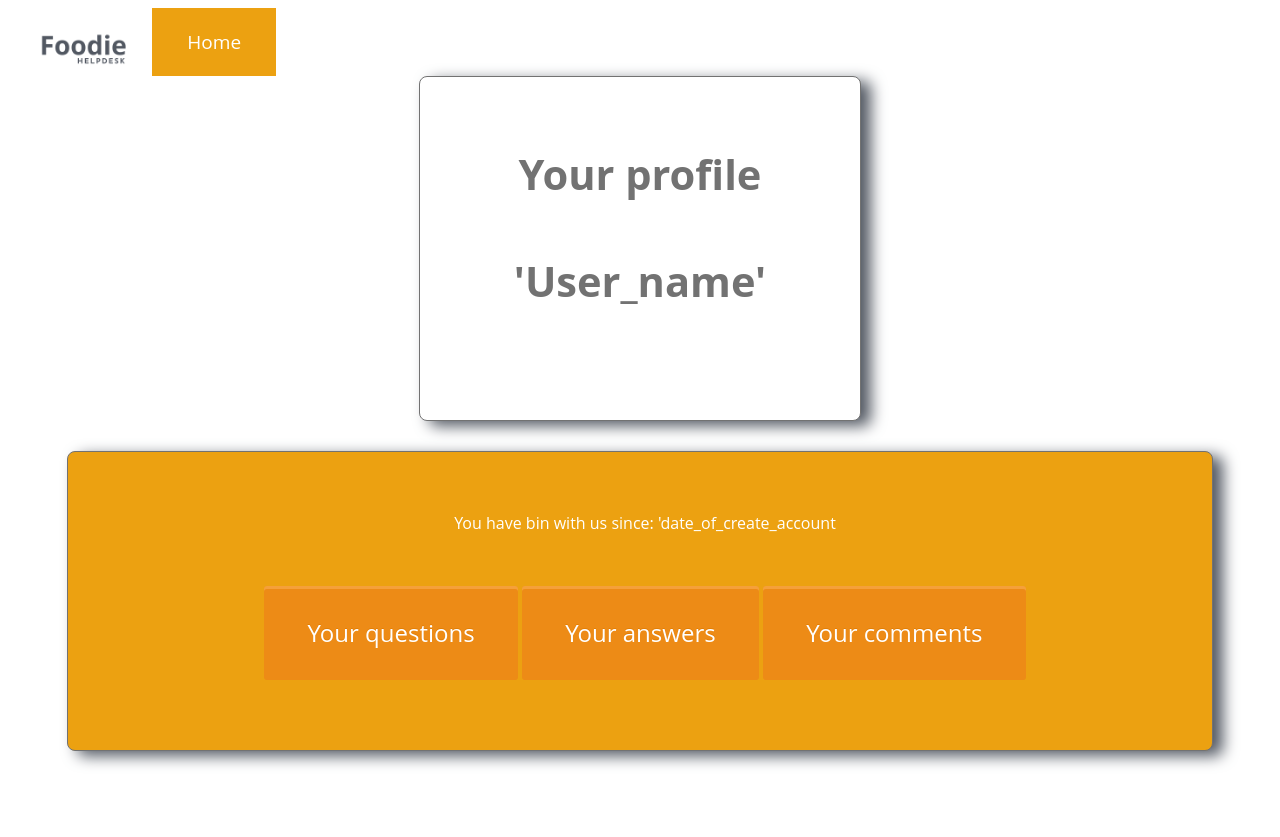
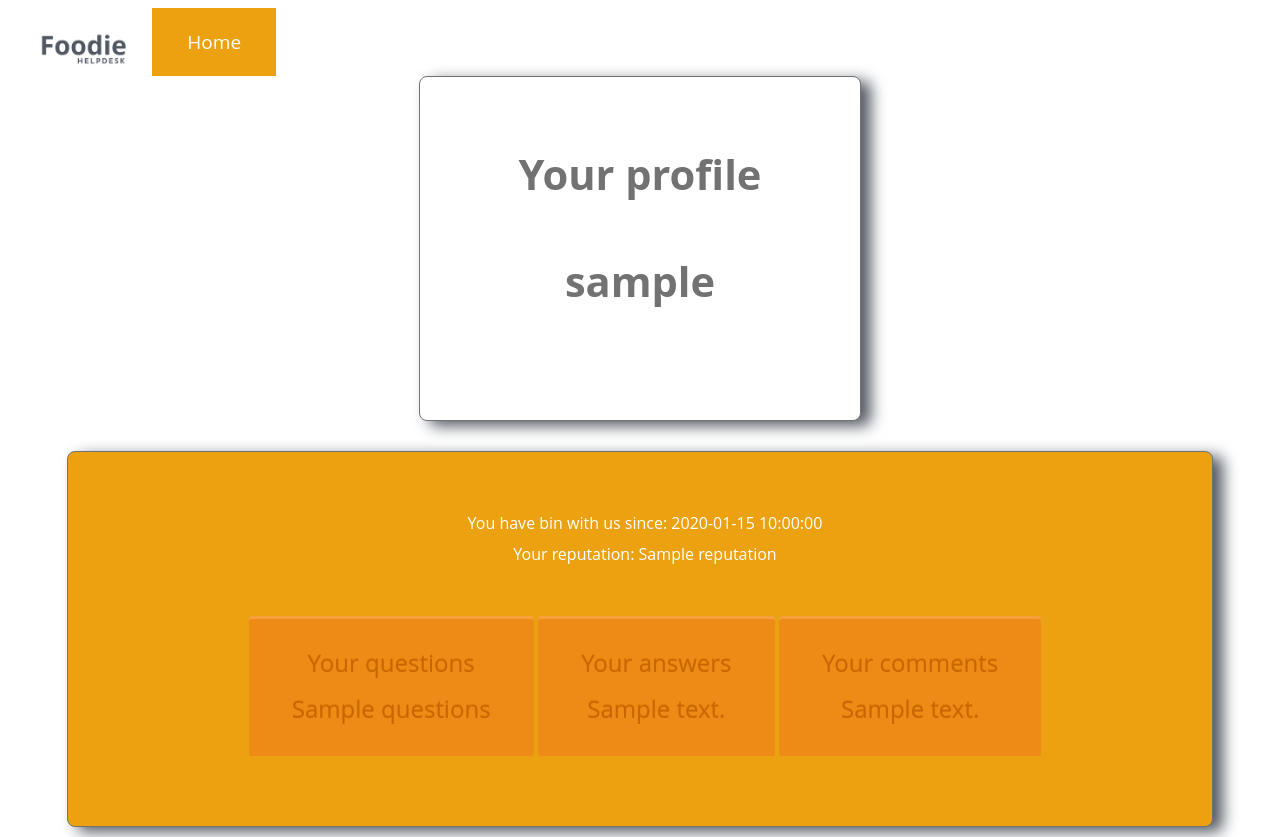
Before and after one commit to michal-bed/ask-mate-foodie, a Flask app: template templates/user_page.html in a window 1280 px wide. Before the commit the page ends 767 px from the top, so only its background shows below. Run offline with Flask 2, Linux system fonts and the light colour scheme; the template is opened without the code that fills it: most values are stand-ins (such as "Sample title", 1, 10 or a date in 2020); some libraries are stand-ins or nearby versions.

Commit message:
template of user_page is good

```diff
--- a/server.py
+++ b/server.py
@@ -28,7 +28,6 @@ def handle_permanent_session():
 @app.route("/")
 def list_main_page():
     """Display first five questions on the page."""
-    return render_template('user_page.html')
     key = "submission_time"
     order = "desc"
     questions = data_manager.get_all_questions(key, order, 5)
@@ -369,5 +368,26 @@ def logout():
     return render_template('login.html', message='You are logged out')
 
 
+@app.route("/user/<user_id>")
+def user_page():
+    return render_template('user_page.html', questions=4, answers=3, comments=7,
+                           create_account_date="2021.12.12 12.36.3738", reputation=5, user_name='Arutorek')
+
+
+@app.route("/user/<user_id>/questions")
+def get_user_questions():
+    pass
+
+
+@app.route("/user/<user_id>/answers")
+def get_user_answers():
+    pass
+
+
+@app.route("/user/<user_id>/comments")
+def get_user_comments():
+    pass
+
+
 if __name__ == "__main__":
     app.run(debug=True)
--- a/templates/user_page.html
+++ b/templates/user_page.html
@@ -18,16 +18,19 @@
 <body>
     <div class="user-box">
         <h1>Your profile</h1>
-        <h1>'User_name'</h1>
+        <h1>{{ user_name }}</h1>
     </div><br>
     <div class="background-box">
         <div class="create-account-date-box">
-            <p>You have bin with us since: 'date_of_create_account</p>
+            <p>You have bin with us since: {{ create_account_date }}<br>Your reputation: {{ reputation }}</p>
         </div><br>
         <div>
-            <a class="ask-user-button">Your questions</a>
-            <a class="ask-user-button">Your answers</a>
-            <a class="ask-user-button">Your comments</a>
+            <a class="ask-user-button" href="/user-questions">Your questions<br>{{ questions }}</a>
+            <a class="ask-user-button" href="/user-answers">Your answers<br>{{ answers }}</a>
+            <a class="ask-user-button" href="/user-comments">Your comments<br>{{ comments }}</a>
+            {% if url == "/user-questions" %}
+                <h1>it works</h1>
+            {% endif %}
         </div>
     </div>
 </body>
```
